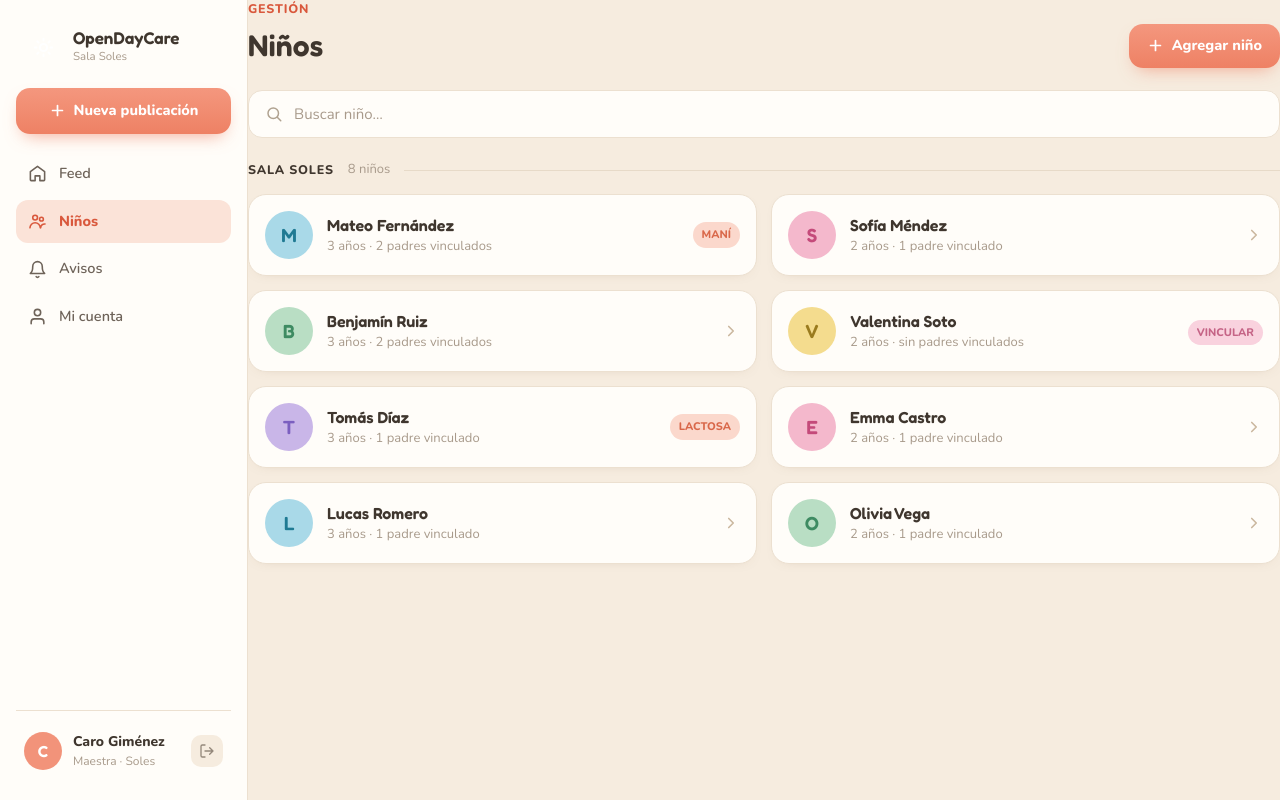
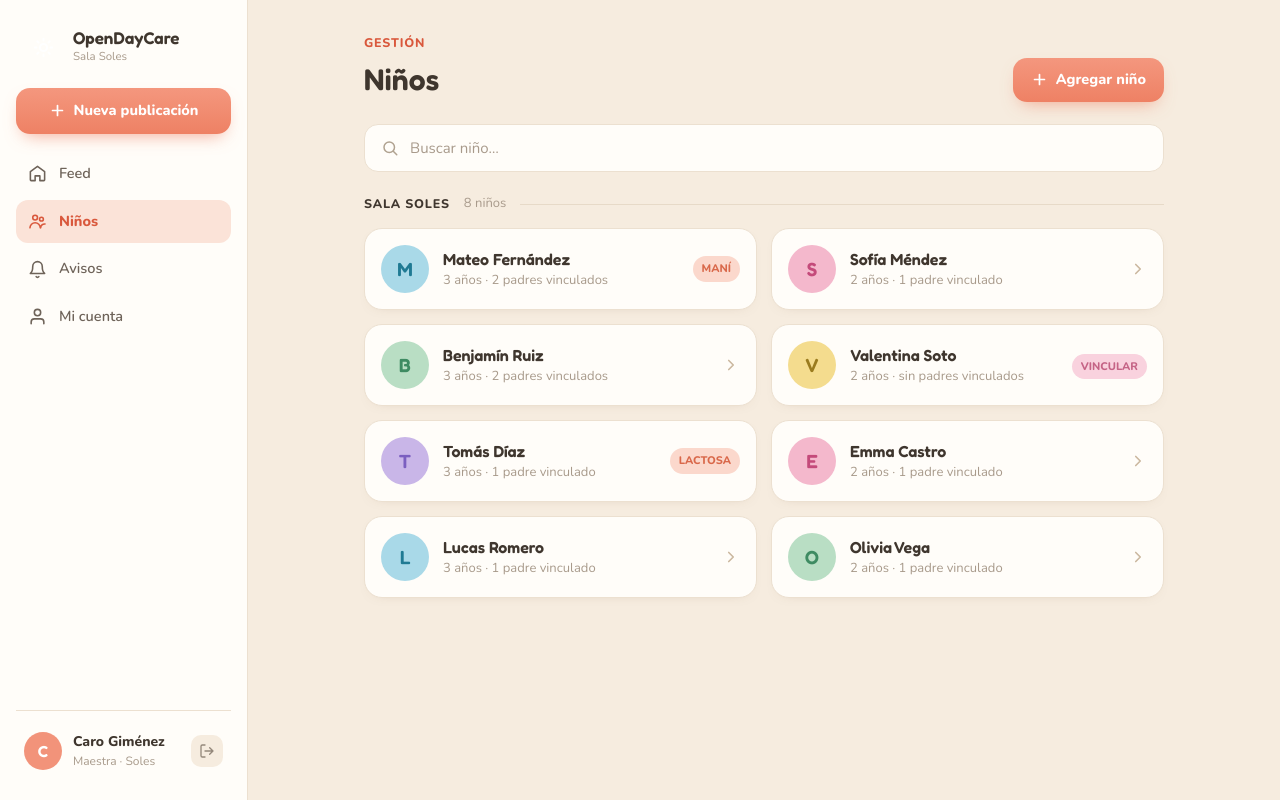
Before and after one commit to lalviarez/open-daycare, a Next.js app: page /kids in a window 1280 px wide. Built offline with nearby package versions, Linux system fonts and the light colour scheme.

Commit message:
Added spec 04 - fix margin on kids screen

```diff
--- a/components/KidsScreen.tsx
+++ b/components/KidsScreen.tsx
@@ -30,7 +30,7 @@ export default function KidsScreen({ mockKids }: { mockKids: Child[] }) {
   };
 
   return (
-    <>
+    <div className="mx-auto max-w-[880px] px-6 py-8 md:px-10 md:py-[34px]">
       {/* Header con botón funcional */}
       <div className="mb-[22px] flex items-end justify-between gap-4">
         <div>
@@ -68,6 +68,6 @@ export default function KidsScreen({ mockKids }: { mockKids: Child[] }) {
         onClose={() => setIsModalOpen(false)}
         onSuccess={(input) => handleAddKid(input)}
       />
-    </>
+    </div>
   );
 }
```
